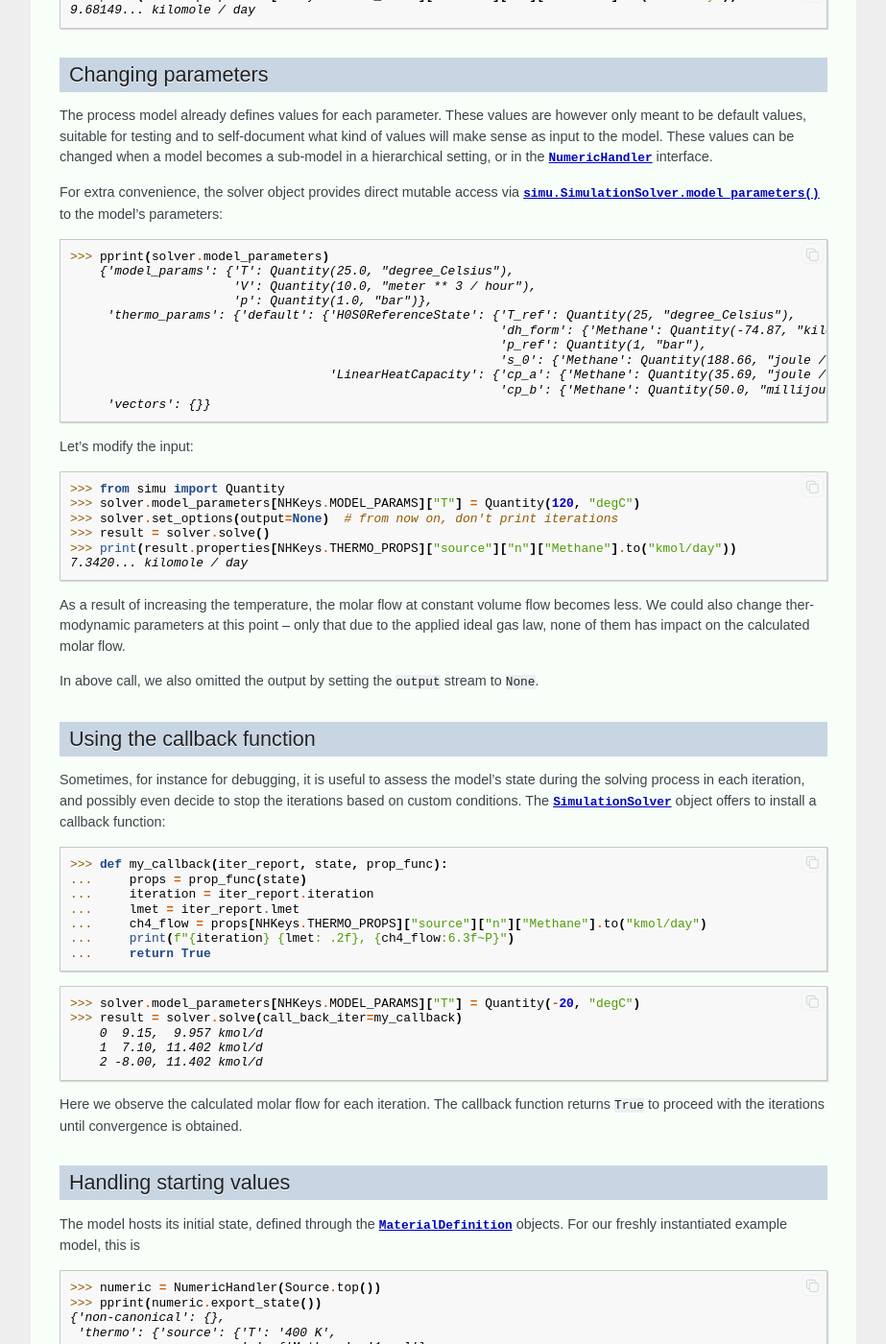
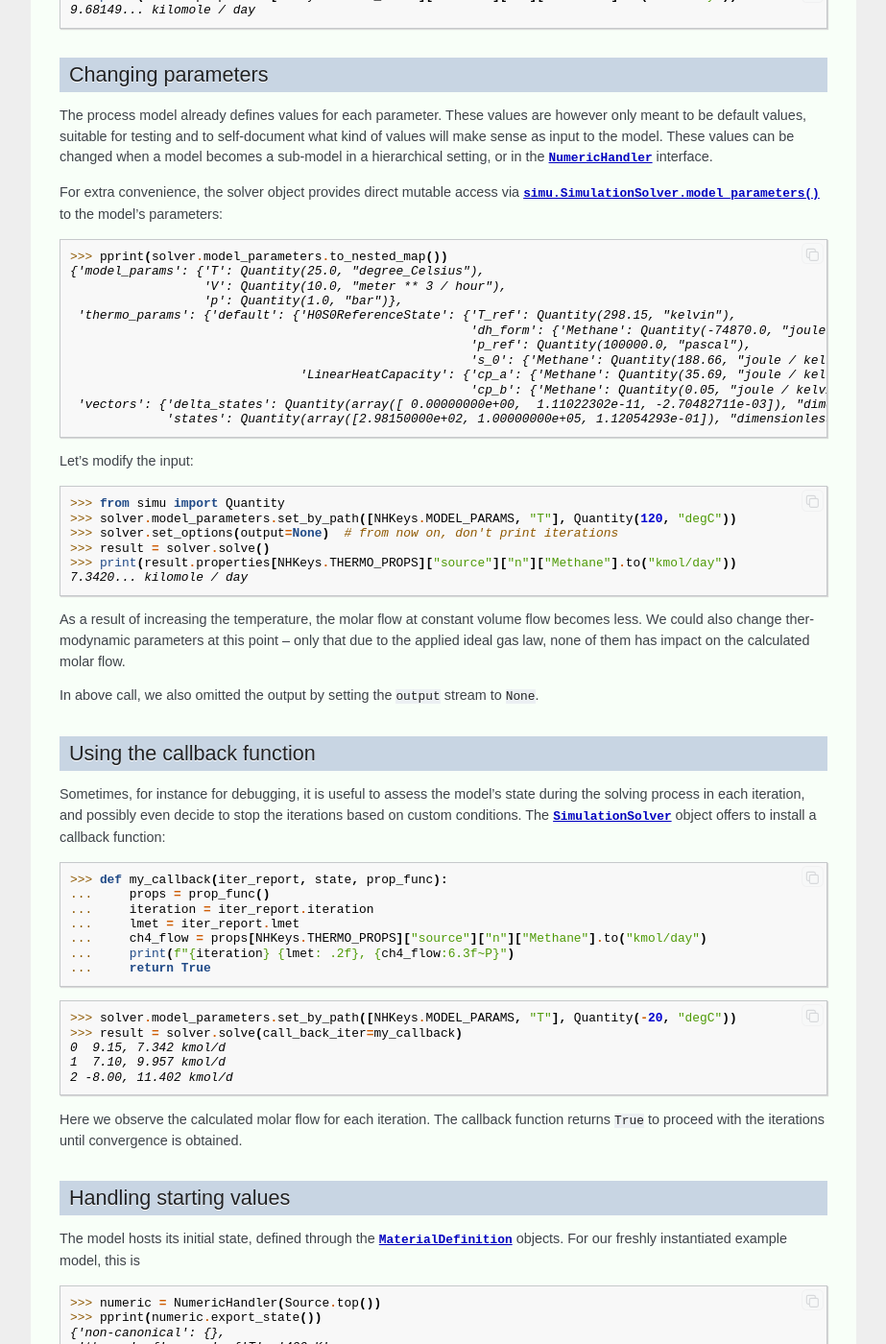
Before and after one commit to VolkerSiep/SigmaMu, a Sphinx documentation site: the page built from doc/source/tutorial/solving_models.rst, in a window 1280 px wide and 1400 px high, scrolled down 1327 px. Shown: the whole window at 96% size, without its empty margins (198-1121 px from the left). Built offline with Sphinx 7.4.7, drawn with Linux system fonts in a browser that asks for light colours.

```diff
--- a/doc/source/tutorial/solving_models.rst
+++ b/doc/source/tutorial/solving_models.rst
@@ -66,22 +66,23 @@ The process model already defines values for each parameter. These values are ho
 
 For extra convenience, the solver object provides direct mutable access via :meth:`simu.SimulationSolver.model_parameters` to the model's parameters:
 
->>> pprint(solver.model_parameters)
-    {'model_params': {'T': Quantity(25.0, "degree_Celsius"),
-                      'V': Quantity(10.0, "meter ** 3 / hour"),
-                      'p': Quantity(1.0, "bar")},
-     'thermo_params': {'default': {'H0S0ReferenceState': {'T_ref': Quantity(25, "degree_Celsius"),
-                                                          'dh_form': {'Methane': Quantity(-74.87, "kilojoule / mole")},
-                                                          'p_ref': Quantity(1, "bar"),
-                                                          's_0': {'Methane': Quantity(188.66, "joule / kelvin / mole")}},
-                                   'LinearHeatCapacity': {'cp_a': {'Methane': Quantity(35.69, "joule / kelvin / mole")},
-                                                          'cp_b': {'Methane': Quantity(50.0, "millijoule / kelvin ** 2 / mole")}}}},
-     'vectors': {}}
+>>> pprint(solver.model_parameters.to_nested_map())
+{'model_params': {'T': Quantity(25.0, "degree_Celsius"),
+                  'V': Quantity(10.0, "meter ** 3 / hour"),
+                  'p': Quantity(1.0, "bar")},
+ 'thermo_params': {'default': {'H0S0ReferenceState': {'T_ref': Quantity(298.15, "kelvin"),
+                                                      'dh_form': {'Methane': Quantity(-74870.0, "joule / mole")},
+                                                      'p_ref': Quantity(100000.0, "pascal"),
+                                                      's_0': {'Methane': Quantity(188.66, "joule / kelvin / mole")}},
+                               'LinearHeatCapacity': {'cp_a': {'Methane': Quantity(35.69, "joule / kelvin / mole")},
+                                                      'cp_b': {'Methane': Quantity(0.05, "joule / kelvin ** 2 / mole")}}}},
+ 'vectors': {'delta_states': Quantity(array([ 0.00000000e+00,  1.11022302e-11, -2.70482711e-03]), "dimensionless"),
+             'states': Quantity(array([2.98150000e+02, 1.00000000e+05, 1.12054293e-01]), "dimensionless")}}
 
 Let's modify the input:
 
 >>> from simu import Quantity
->>> solver.model_parameters[NHKeys.MODEL_PARAMS]["T"] = Quantity(120, "degC")
+>>> solver.model_parameters.set_by_path([NHKeys.MODEL_PARAMS, "T"], Quantity(120, "degC"))
 >>> solver.set_options(output=None)  # from now on, don't print iterations
 >>> result = solver.solve()
 >>> print(result.properties[NHKeys.THERMO_PROPS]["source"]["n"]["Methane"].to("kmol/day"))
@@ -96,18 +97,18 @@ Using the callback function
 Sometimes, for instance for debugging, it is useful to assess the model's state during the solving process in each iteration, and possibly even decide to stop the iterations based on custom conditions. The :class:`~simu.SimulationSolver` object offers to install a callback function:
 
 >>> def my_callback(iter_report, state, prop_func):
-...     props = prop_func(state)
+...     props = prop_func()
 ...     iteration = iter_report.iteration
 ...     lmet = iter_report.lmet
 ...     ch4_flow = props[NHKeys.THERMO_PROPS]["source"]["n"]["Methane"].to("kmol/day")
 ...     print(f"{iteration} {lmet: .2f}, {ch4_flow:6.3f~P}")
 ...     return True
 
->>> solver.model_parameters[NHKeys.MODEL_PARAMS]["T"] = Quantity(-20, "degC")
+>>> solver.model_parameters.set_by_path([NHKeys.MODEL_PARAMS, "T"], Quantity(-20, "degC"))
 >>> result = solver.solve(call_back_iter=my_callback)
-    0  9.15,  9.957 kmol/d
-    1  7.10, 11.402 kmol/d
-    2 -8.00, 11.402 kmol/d
+0  9.15, 7.342 kmol/d
+1  7.10, 9.957 kmol/d
+2 -8.00, 11.402 kmol/d
 
 Here we observe the calculated molar flow for each iteration. The callback function returns ``True`` to proceed with the iterations until convergence is obtained.
 
```
Also changed, not shown: 7 other files.
